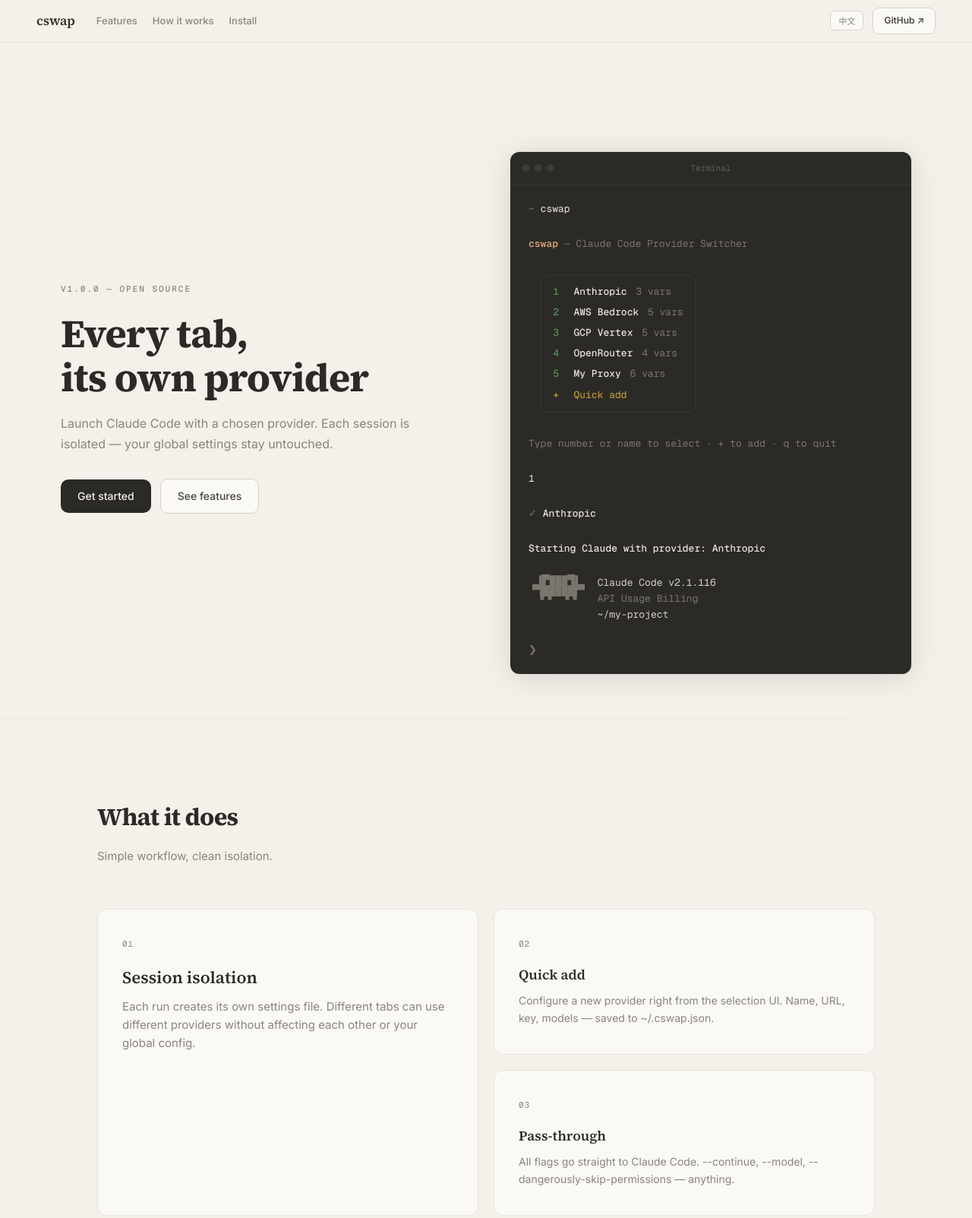
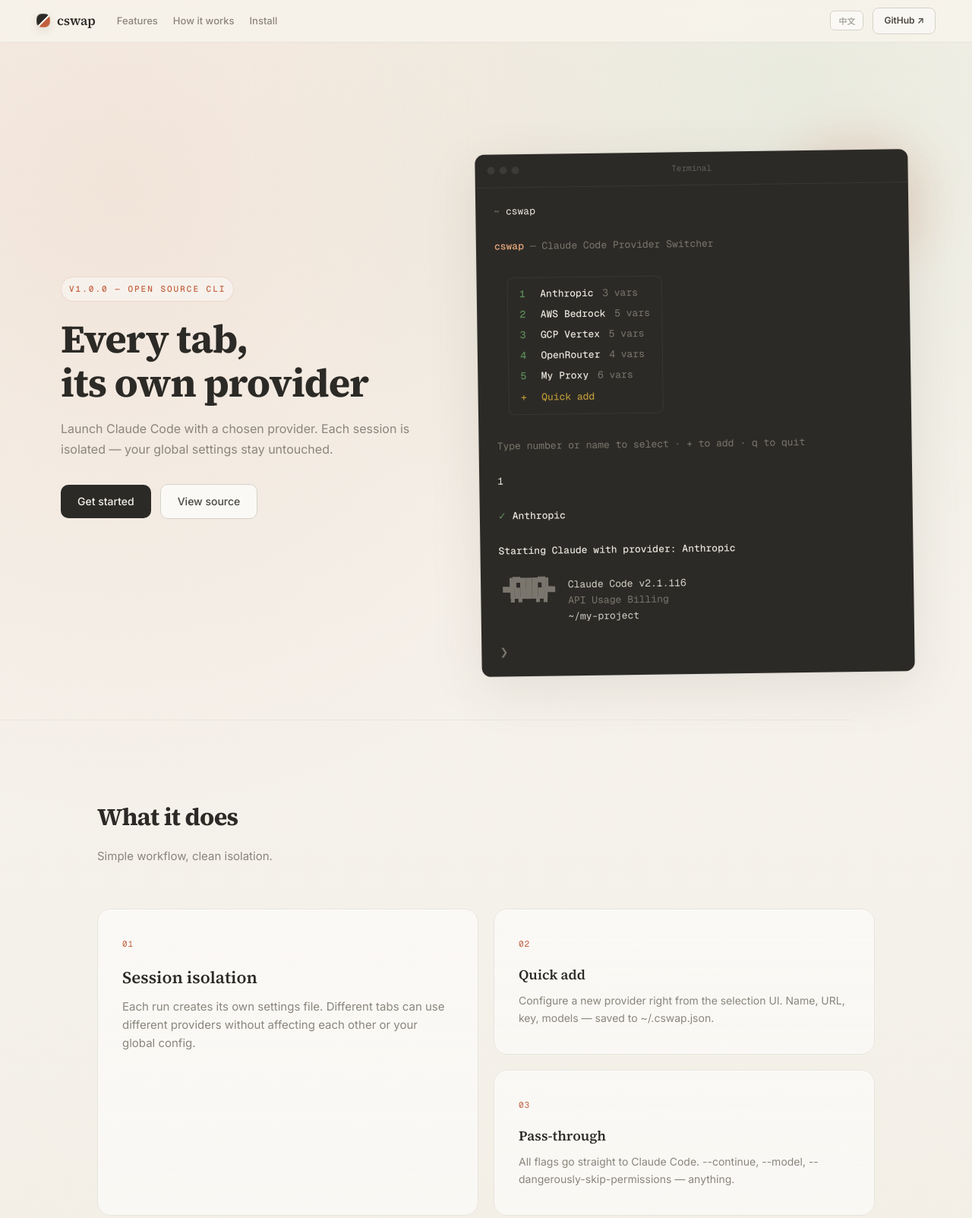
Before and after one commit to GoDiao/cswap, a website: page index.html in a window 1280 px wide. Shown: the top 1603 px of the page at 76% size. Drawn offline with nearby package versions, Linux system fonts and the light colour scheme.

Commit message:
polish project landing page

```diff
--- a/index.html
+++ b/index.html
@@ -4,6 +4,7 @@
 <meta charset="UTF-8">
 <meta name="viewport" content="width=device-width, initial-scale=1.0">
 <title>cswap — Claude Code Provider Switcher</title>
+<meta name="description" content="Launch Claude Code with isolated provider-specific settings. Switch providers per terminal tab without touching your global config.">
 <link rel="preconnect" href="https://fonts.googleapis.com">
 <link href="https://fonts.googleapis.com/css2?family=Source+Serif+4:ital,opsz,wght@0,8..60,300;0,8..60,400;0,8..60,600;0,8..60,700;1,8..60,400&family=Inter:wght@400;500;600&family=Geist+Mono:wght@400;500&display=swap" rel="stylesheet">
 <style>
@@ -14,6 +15,9 @@
   --bg-warm: #EDE9E0;
   --bg-card: #FAF9F6;
   --bg-code: #2C2A26;
+  --paper-hi: rgba(255, 255, 255, 0.56);
+  --shadow-soft: 0 18px 70px rgba(65, 51, 38, 0.10);
+  --shadow-tight: 0 10px 30px rgba(65, 51, 38, 0.08);
   --border: #D6D2C9;
   --border-light: #E8E5DD;
   --text: #4A4640;
@@ -30,12 +34,28 @@
 html { scroll-behavior: smooth; }
 
 body {
-  background: var(--bg);
+  background:
+    radial-gradient(circle at 12% 8%, rgba(193, 95, 60, 0.10), transparent 28%),
+    radial-gradient(circle at 82% 4%, rgba(90, 140, 90, 0.09), transparent 24%),
+    linear-gradient(180deg, #F8F4EC 0%, var(--bg) 42%, #EFE9DC 100%);
   color: var(--text);
   font-family: 'Inter', -apple-system, system-ui, sans-serif;
   font-size: 15px;
   line-height: 1.7;
   -webkit-font-smoothing: antialiased;
+}
+
+body::before {
+  content: '';
+  position: fixed;
+  inset: 0;
+  pointer-events: none;
+  opacity: 0.36;
+  background-image:
+    linear-gradient(rgba(44, 42, 38, 0.025) 1px, transparent 1px),
+    linear-gradient(90deg, rgba(44, 42, 38, 0.018) 1px, transparent 1px);
+  background-size: 28px 28px;
+  mask-image: linear-gradient(to bottom, black, transparent 72%);
 }
 
 ::selection {
@@ -58,7 +78,7 @@ nav {
   align-items: center;
   justify-content: space-between;
   padding: 0 48px;
-  background: rgba(244, 241, 234, 0.92);
+  background: rgba(248, 244, 236, 0.80);
   backdrop-filter: blur(12px);
   border-bottom: 1px solid var(--border-light);
 }
@@ -71,6 +91,19 @@ nav {
   font-weight: 600;
   color: var(--text-heading);
   text-decoration: none;
+  display: inline-flex;
+  align-items: center;
+  gap: 9px;
+}
+
+.nav-logo::before {
+  content: '';
+  width: 18px;
+  height: 18px;
+  border-radius: 7px;
+  background:
+    linear-gradient(135deg, var(--text-heading) 0 48%, transparent 48% 56%, var(--accent) 56% 100%);
+  box-shadow: inset 0 0 0 1px rgba(255,255,255,0.18), 0 4px 12px rgba(44,42,38,0.12);
 }
 
 .nav-links { display: flex; gap: 20px; }
@@ -108,7 +141,7 @@ nav {
   color: var(--text);
   text-decoration: none;
   transition: all 0.15s;
-  background: var(--bg-card);
+  background: rgba(250, 249, 246, 0.86);
 }
 .btn-github:hover { border-color: var(--accent); color: var(--accent); }
 
@@ -116,9 +149,10 @@ nav {
 .hero {
   padding: 160px 0 60px;
   display: grid;
-  grid-template-columns: 1fr 1fr;
+  grid-template-columns: minmax(0, 0.92fr) minmax(440px, 1.08fr);
   gap: 64px;
   align-items: center;
+  position: relative;
 }
 
 .hero-text { max-width: 480px; }
@@ -127,10 +161,15 @@ nav {
   font-family: 'Geist Mono', monospace;
   font-size: 11px;
   font-weight: 500;
-  color: var(--text-secondary);
+  color: var(--accent);
   letter-spacing: 2px;
   text-transform: uppercase;
   margin-bottom: 20px;
+  display: inline-flex;
+  padding: 6px 10px;
+  border: 1px solid rgba(193, 95, 60, 0.18);
+  border-radius: 999px;
+  background: rgba(250, 249, 246, 0.58);
 }
 
 .hero-text h1 {
@@ -141,6 +180,7 @@ nav {
   letter-spacing: -1px;
   line-height: 1.12;
   margin-bottom: 18px;
+  text-wrap: balance;
 }
 
 .hero-text p {
@@ -148,6 +188,7 @@ nav {
   color: var(--text-secondary);
   line-height: 1.7;
   margin-bottom: 32px;
+  text-wrap: pretty;
 }
 
 .hero-actions { display: flex; gap: 12px; align-items: center; }
@@ -164,7 +205,7 @@ nav {
   transition: all 0.15s;
   text-decoration: none;
 }
-.btn-primary:hover { background: #3d3b36; }
+.btn-primary:hover { background: #3d3b36; transform: translateY(-1px); }
 
 .btn-secondary {
   font-size: 14px;
@@ -186,11 +227,24 @@ nav {
   margin-top: 40px;
 }
 
+.hero-terminal::before {
+  content: '';
+  position: absolute;
+  inset: -28px -24px auto auto;
+  width: 190px;
+  height: 190px;
+  border-radius: 999px;
+  background: rgba(193, 95, 60, 0.12);
+  filter: blur(28px);
+  z-index: -1;
+}
+
 .terminal {
   background: var(--bg-code);
   border-radius: 12px;
   overflow: hidden;
-  box-shadow: 0 4px 40px rgba(0,0,0,0.12), 0 0 0 1px rgba(0,0,0,0.05);
+  box-shadow: var(--shadow-soft), 0 0 0 1px rgba(0,0,0,0.05);
+  transform: rotate(-0.8deg);
 }
 
 .terminal-chrome {
@@ -268,10 +322,15 @@ nav {
   border: none;
   border-top: 1px solid var(--border-light);
   margin: 0;
+  opacity: 0.8;
 }
 
 /* ── Features: editorial asymmetric blocks ── */
 .features-section { padding: 100px 0 80px; }
+
+.features-section,
+.how-section,
+.install-section { position: relative; }
 
 .features-title {
   font-family: 'Source Serif 4', Georgia, serif;
@@ -280,6 +339,7 @@ nav {
   color: var(--text-heading);
   letter-spacing: -0.8px;
   margin-bottom: 12px;
+  text-wrap: balance;
 }
 
 .features-subtitle {
@@ -297,13 +357,18 @@ nav {
 }
 
 .feature-block {
-  background: var(--bg-card);
+  background: linear-gradient(180deg, rgba(255,255,255,0.54), rgba(250,249,246,0.86));
   border: 1px solid var(--border-light);
-  border-radius: 12px;
+  border-radius: 18px;
   padding: 36px 32px;
-  transition: background 0.2s;
+  transition: transform 0.2s ease, border-color 0.2s ease, box-shadow 0.2s ease;
+  box-shadow: 0 1px 0 rgba(255,255,255,0.62) inset;
 }
-.feature-block:hover { background: #f7f5f0; }
+.feature-block:hover {
+  transform: translateY(-3px);
+  border-color: rgba(193, 95, 60, 0.22);
+  box-shadow: var(--shadow-tight), 0 1px 0 rgba(255,255,255,0.72) inset;
+}
 
 .feature-block.big {
   grid-row: span 2;
@@ -315,7 +380,7 @@ nav {
 .feature-num {
   font-family: 'Geist Mono', monospace;
   font-size: 11px;
-  color: var(--text-secondary);
+  color: var(--accent);
   margin-bottom: 16px;
   letter-spacing: 1px;
 }
@@ -334,6 +399,7 @@ nav {
   font-size: 14px;
   color: var(--text-secondary);
   line-height: 1.6;
+  text-wrap: pretty;
 }
 
 .feature-block.big p { font-size: 15px; }
@@ -375,7 +441,7 @@ nav {
   font-family: 'Source Serif 4', Georgia, serif;
   font-size: 48px;
   font-weight: 700;
-  color: var(--border);
+  color: rgba(193, 95, 60, 0.24);
   line-height: 1;
   margin-bottom: 16px;
   letter-spacing: -2px;
@@ -415,16 +481,16 @@ nav {
   font-size: 15px;
   font-weight: 500;
   color: var(--text-heading);
-  background: var(--bg-card);
+  background: rgba(250, 249, 246, 0.92);
   border: 1px solid var(--border);
-  border-radius: 10px;
+  border-radius: 14px;
   padding: 14px 28px;
   display: inline-block;
   cursor: pointer;
   transition: all 0.15s;
   position: relative;
 }
-.install-cmd:hover { border-color: var(--accent); }
+.install-cmd:hover { border-color: var(--accent); box-shadow: var(--shadow-tight); transform: translateY(-1px); }
 .install-cmd .dollar { color: var(--text-secondary); margin-right: 8px; }
 .install-cmd .copied {
   position: absolute;
@@ -459,6 +525,8 @@ footer p {
   font-size: 12px;
   color: var(--text-secondary);
 }
+footer a { color: inherit; text-decoration: none; }
+footer a:hover { color: var(--accent); }
 
 /* ── Animations ── */
 .reveal {
@@ -480,6 +548,7 @@ footer p {
     gap: 40px;
   }
   .hero-terminal { margin-top: 0; }
+  .terminal { transform: none; }
   .features-magazine,
   .features-magazine-alt {
     grid-template-columns: 1fr;
@@ -493,6 +562,9 @@ footer p {
 
 @media (max-width: 480px) {
   .hero-text h1 { font-size: 32px; }
+  .hero-actions { flex-direction: column; align-items: stretch; }
+  .btn-primary, .btn-secondary { text-align: center; }
+  .terminal-body { font-size: 12px; padding: 18px; min-height: 330px; }
 }
 </style>
 </head>
@@ -509,19 +581,19 @@ footer p {
   </div>
   <div class="nav-right">
     <button class="lang-btn" onclick="toggleLang()" id="lang-btn">中文</button>
-    <a href="https://github.com" class="btn-github">GitHub ↗</a>
+    <a href="https://github.com/GoDiao/cswap" class="btn-github">GitHub ↗</a>
   </div>
 </nav>
 
 <!-- ── Hero: text left, terminal right ── -->
 <section class="hero page">
   <div class="hero-text">
-    <div class="hero-label reveal">v1.0.0 — open source</div>
+    <div class="hero-label reveal">v1.0.0 — open source CLI</div>
     <h1 class="reveal" data-en="Every tab,<br>its own provider" data-zh="每个标签页，<br>独立的服务商">Every tab,<br>its own provider</h1>
     <p class="reveal" data-en="Launch Claude Code with a chosen provider. Each session is isolated — your global settings stay untouched." data-zh="用选定的服务商启动 Claude Code。每次会话独立隔离 — 全局配置不受影响。">Launch Claude Code with a chosen provider. Each session is isolated — your global settings stay untouched.</p>
     <div class="hero-actions reveal">
       <a href="#install" class="btn-primary" data-en="Get started" data-zh="快速开始">Get started</a>
-      <a href="#features" class="btn-secondary" data-en="See features" data-zh="查看功能">See features</a>
+      <a href="https://github.com/GoDiao/cswap" class="btn-secondary" data-en="View source" data-zh="查看源码">View source</a>
     </div>
   </div>
   <div class="hero-terminal reveal">
@@ -630,7 +702,7 @@ footer p {
 
 <footer>
   <div class="page">
-    <p>MIT License</p>
+    <p><a href="https://github.com/GoDiao/cswap">GitHub</a> · MIT License · @godiao/cswap</p>
   </div>
 </footer>
 
```
Also changed, not shown: package.json (+9 -1 lines), README.md.
